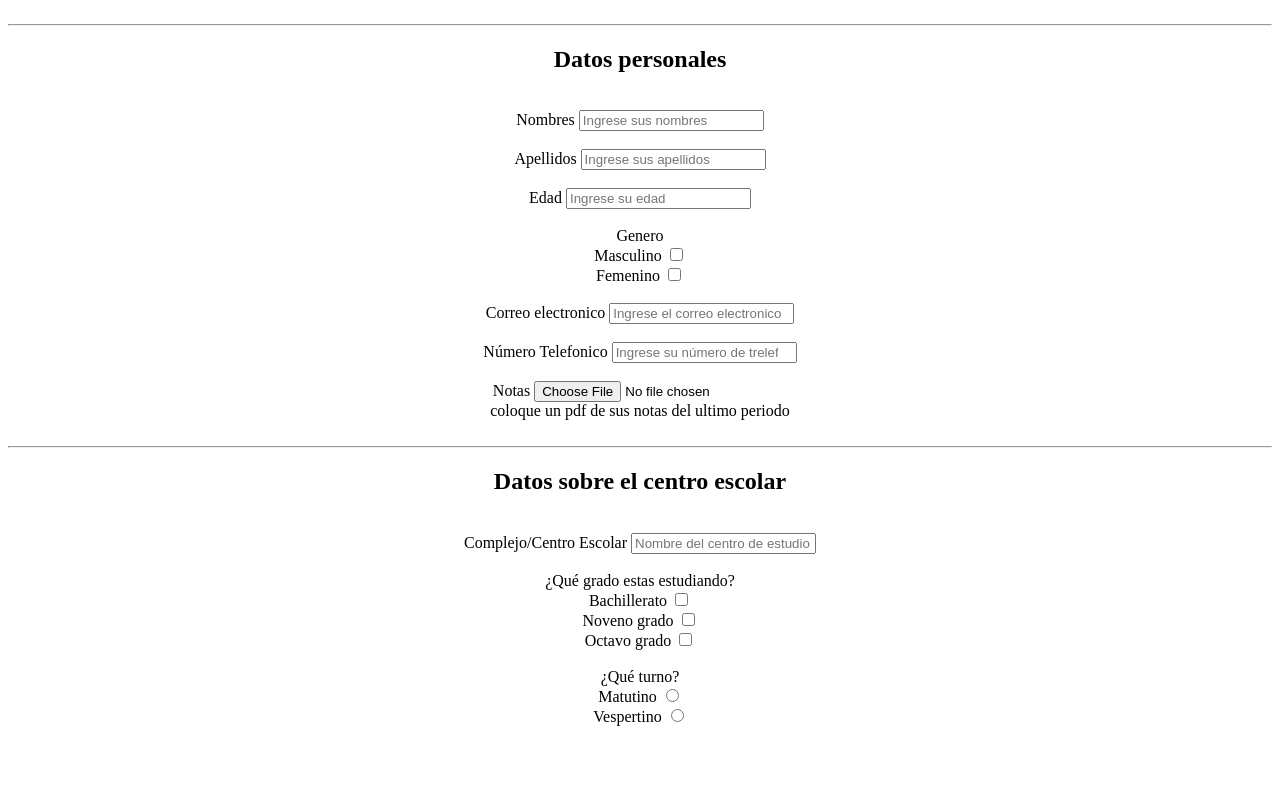
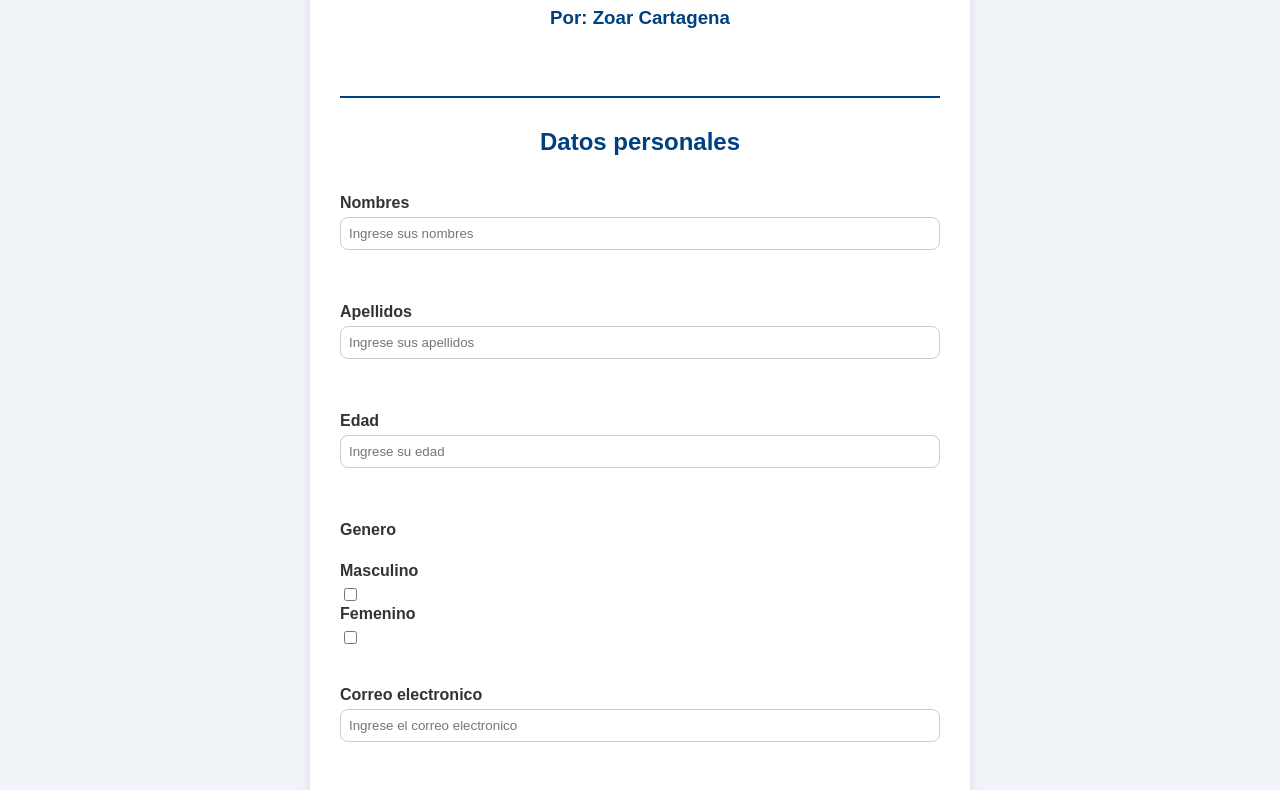
Before and after one commit to ZoarCartagenaSuperate/Tarea_Formularios, a plain HTML site: page index.html in a window 1280 px wide. Shown: the part 123-913 px from the top of the page. Before the commit the page ends 857 px from the top, so only its background shows below. Drawn offline with Linux system fonts and the light colour scheme.

Commit message:
Se agrego el archivo

```diff
--- /dev/null
+++ b/index.css
@@ -0,0 +1,61 @@
+
+body {
+    background: #f0f4f8;
+    font-family: Arial, sans-serif;
+    margin: 20px;
+    color: #333;
+}
+
+form {
+    background: #ffffff;
+    padding: 30px;
+    max-width: 600px;
+    margin: auto;
+    border-radius: 15px;
+    box-shadow: 0 4px 10px rgba(0, 0, 0, 0.1);
+}
+
+h1, h2, h3 {
+    text-align: center;
+    color: #004080;
+}
+
+label {
+    font-weight: bold;
+    display: block;
+    margin-bottom: 5px;
+}
+
+input[type="text"],
+input[type="email"],
+input[type="number"],
+input[type="file"] {
+    width: 100%;
+    padding: 8px;
+    border-radius: 8px;
+    border: 1px solid #ccc;
+    box-sizing: border-box;
+    margin-bottom: 15px;
+}
+
+input[type="checkbox"],
+input[type="radio"] {
+    margin-right: 5px;
+}
+
+div {
+    margin-bottom: 20px;
+}
+
+hr {
+    border: 0;
+    height: 2px;
+    background: #004080;
+    margin: 30px 0;
+}
+
+@media screen and (max-width: 600px) {
+    form {
+        padding: 20px;
+    }
+}
--- a/index.html
+++ b/index.html
@@ -5,10 +5,11 @@
     <meta charset="UTF-8">
     <meta name="viewport" content="width=device-width, initial-scale=1.0">
     <title>Tarea</title>
+    <link rel="stylesheet" href="index.css">
+
 </head>
 
 <body>
-    <center>
     <form action="">
         <h1>Club de robotica</h1>
         <h3>Por: Zoar Cartagena</h3>
@@ -88,7 +89,6 @@
             <input type="radio">
         </div>
     </form>
-    </center>
 </body>
 
 </html>
```
Lines whose indentation alone changed are shown as unchanged.
